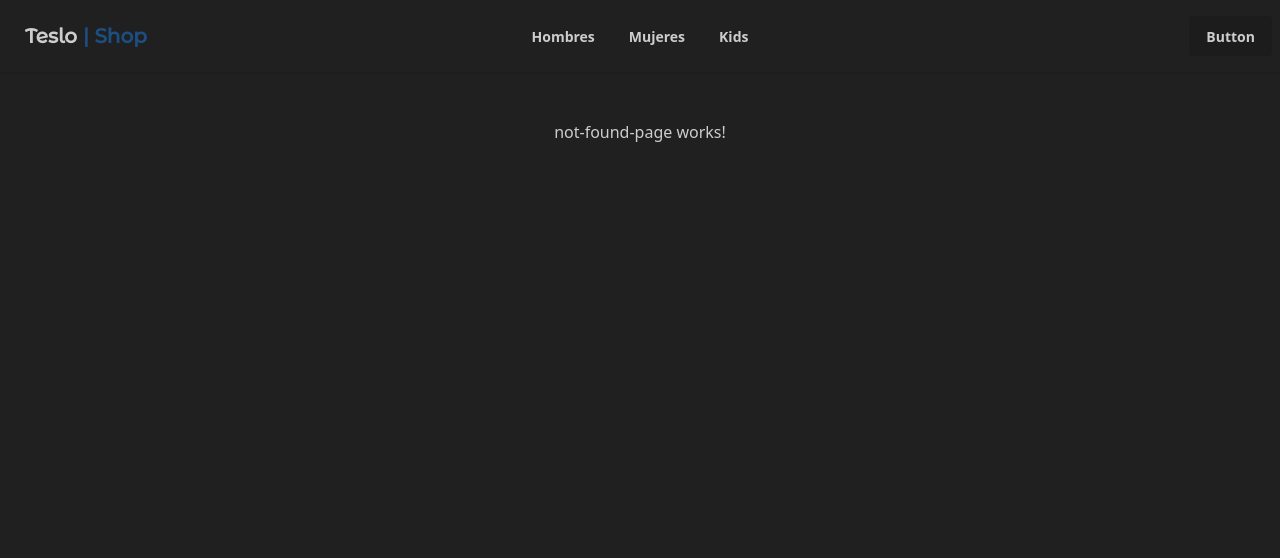
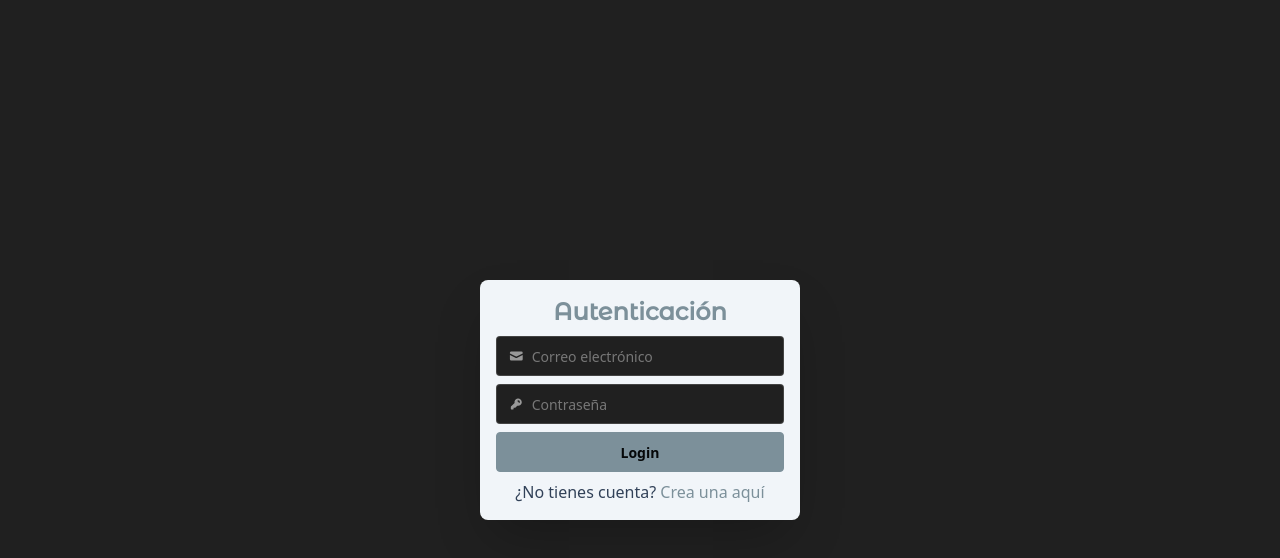
Before and after one commit to theHELDERscrolls/teslo-shop, an Angular app: page /auth/login in a window 1280 px wide. Shown: the top 558 px of the page. Built offline with nearby package versions, Linux system fonts and the light colour scheme.

Commit message:
rutas y páginas de autenticación

```diff
--- a/src/app/app.routes.ts
+++ b/src/app/app.routes.ts
@@ -1,6 +1,11 @@
 import { Routes } from '@angular/router';
 
 export const routes: Routes = [
+  {
+    path: 'auth',
+    loadChildren: () => import('./auth/auth.routes'),
+    // TODO: Guards
+  },
   {
     path: '',
     loadChildren: () => import('./store-front/store-front.routes'),
--- /dev/null
+++ b/src/app/auth/auth.routes.ts
@@ -0,0 +1,27 @@
+import { Routes } from '@angular/router';
+import { AuthLayout } from './layout/auth-layout/auth-layout.component';
+import { LoginPage } from './pages/login-page/login-page.component';
+import { RegisterPage } from './pages/register-page/register-page.component';
+
+export const authRoutes: Routes = [
+  {
+    path: '',
+    component: AuthLayout,
+    children: [
+      {
+        path: 'login',
+        component: LoginPage,
+      },
+      {
+        path: 'register',
+        component: RegisterPage,
+      },
+      {
+        path: '**',
+        redirectTo: 'login',
+      },
+    ],
+  },
+];
+
+export default authRoutes;
--- /dev/null
+++ b/src/app/auth/layout/auth-layout/auth-layout.component.html
@@ -0,0 +1,8 @@
+<div class="flex items-center justify-center min-h-screen">
+  <div class="w-full max-w-xs bg-slate-100 shadow-2xl rounded-lg p-4">
+    <h1 class="text-2xl font-montserrat font-bold text-secondary text-center mb-2">
+      Autenticación
+    </h1>
+    <router-outlet />
+  </div>
+</div>
--- /dev/null
+++ b/src/app/auth/pages/login-page/login-page.component.html
@@ -0,0 +1,75 @@
+<form
+  class="flex flex-col gap-2"
+>
+  <label class="input input-bordered flex items-center gap-2">
+    <svg
+      xmlns="http://www.w3.org/2000/svg"
+      viewBox="0 0 16 16"
+      fill="currentColor"
+      class="h-4 w-4 opacity-70"
+    >
+      <path
+        d="M2.5 3A1.5 1.5 0 0 0 1 4.5v.793c.026.009.051.02.076.032L7.674 8.51c.206.1.446.1.652 0l6.598-3.185A.755.755 0 0 1 15 5.293V4.5A1.5 1.5 0 0 0 13.5 3h-11Z"
+      />
+      <path
+        d="M15 6.954 8.978 9.86a2.25 2.25 0 0 1-1.956 0L1 6.954V11.5A1.5 1.5 0 0 0 2.5 13h11a1.5 1.5 0 0 0 1.5-1.5V6.954Z"
+      />
+    </svg>
+    <input
+      type="text"
+      class="grow"
+      placeholder="Correo electrónico"
+      formControlName="email"
+    />
+  </label>
+
+  <label class="input input-bordered flex items-center gap-2">
+    <svg
+      xmlns="http://www.w3.org/2000/svg"
+      viewBox="0 0 16 16"
+      fill="currentColor"
+      class="h-4 w-4 opacity-70"
+    >
+      <path
+        fill-rule="evenodd"
+        d="M14 6a4 4 0 0 1-4.899 3.899l-1.955 1.955a.5.5 0 0 1-.353.146H5v1.5a.5.5 0 0 1-.5.5h-2a.5.5 0 0 1-.5-.5v-2.293a.5.5 0 0 1 .146-.353l3.955-3.955A4 4 0 1 1 14 6Zm-4-2a.75.75 0 0 0 0 1.5.5.5 0 0 1 .5.5.75.75 0 0 0 1.5 0 2 2 0 0 0-2-2Z"
+        clip-rule="evenodd"
+      />
+    </svg>
+    <input
+      type="password"
+      class="grow"
+      placeholder="Contraseña"
+      formControlName="password"
+    />
+  </label>
+
+  <button type="submit" class="btn btn-secondary">Login</button>
+
+  <p class="text-slate-700 text-center">
+    ¿No tienes cuenta?
+    <a routerLink="/auth/register" class="text-secondary hover:underline cursor-pointer">Crea una aquí</a>
+  </p>
+</form>
+
+<!-- @if(hasError()) {
+<div
+  role="alert"
+  class="alert alert-error animate-fadeIn fixed bottom-5 right-5 w-52"
+>
+  <svg
+    xmlns="http://www.w3.org/2000/svg"
+    class="h-6 w-6 shrink-0 stroke-current"
+    fill="none"
+    viewBox="0 0 24 24"
+  >
+    <path
+      stroke-linecap="round"
+      stroke-linejoin="round"
+      stroke-width="2"
+      d="M10 14l2-2m0 0l2-2m-2 2l-2-2m2 2l2 2m7-2a9 9 0 11-18 0 9 9 0 0118 0z"
+    />
+  </svg>
+  <span>Por favor revise la información ingresada.</span>
+</div>
+} -->
--- /dev/null
+++ b/src/app/auth/pages/register-page/register-page.component.html
@@ -0,0 +1 @@
+<p>register-page works!</p>
```
Also changed, not shown: src/app/auth/layout/auth-layout/auth-layout.component.ts (added, +11 -0 lines), src/app/auth/pages/login-page/login-page.component.ts (added, +11 -0 lines), src/app/auth/pages/register-page/register-page.component.ts (added, +10 -0 lines).
